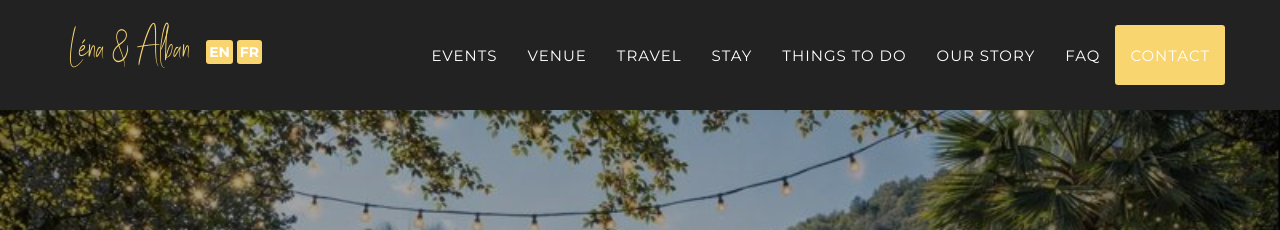
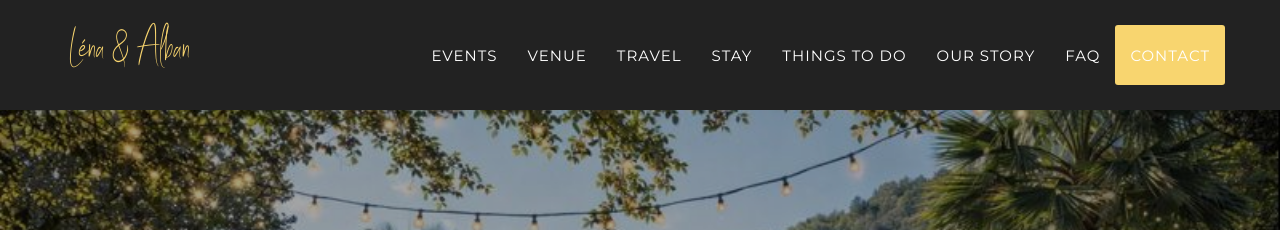
Before and after one commit to LenaAlban/lena-alban-wedding, a Jekyll site: the page built from index.html, in a window 1280 px wide. Shown: the top 230 px of the page. Built offline with Jekyll 4.4.1, drawn with Linux system fonts in a browser that asks for light colours; some web fonts are replaced.

Commit message:
Update agency.css

```diff
--- a/_includes/css/agency.css
+++ b/_includes/css/agency.css
@@ -982,3 +982,8 @@ header, header * {
   body { padding-top: 70px !important; }
   header { min-height: calc(100vh - 70px) !important; }
 }
+
+/* cache le switch EN/FR dans la navbar */
+.navbar-default .btn-m {
+  display: none !important;
+}
```
